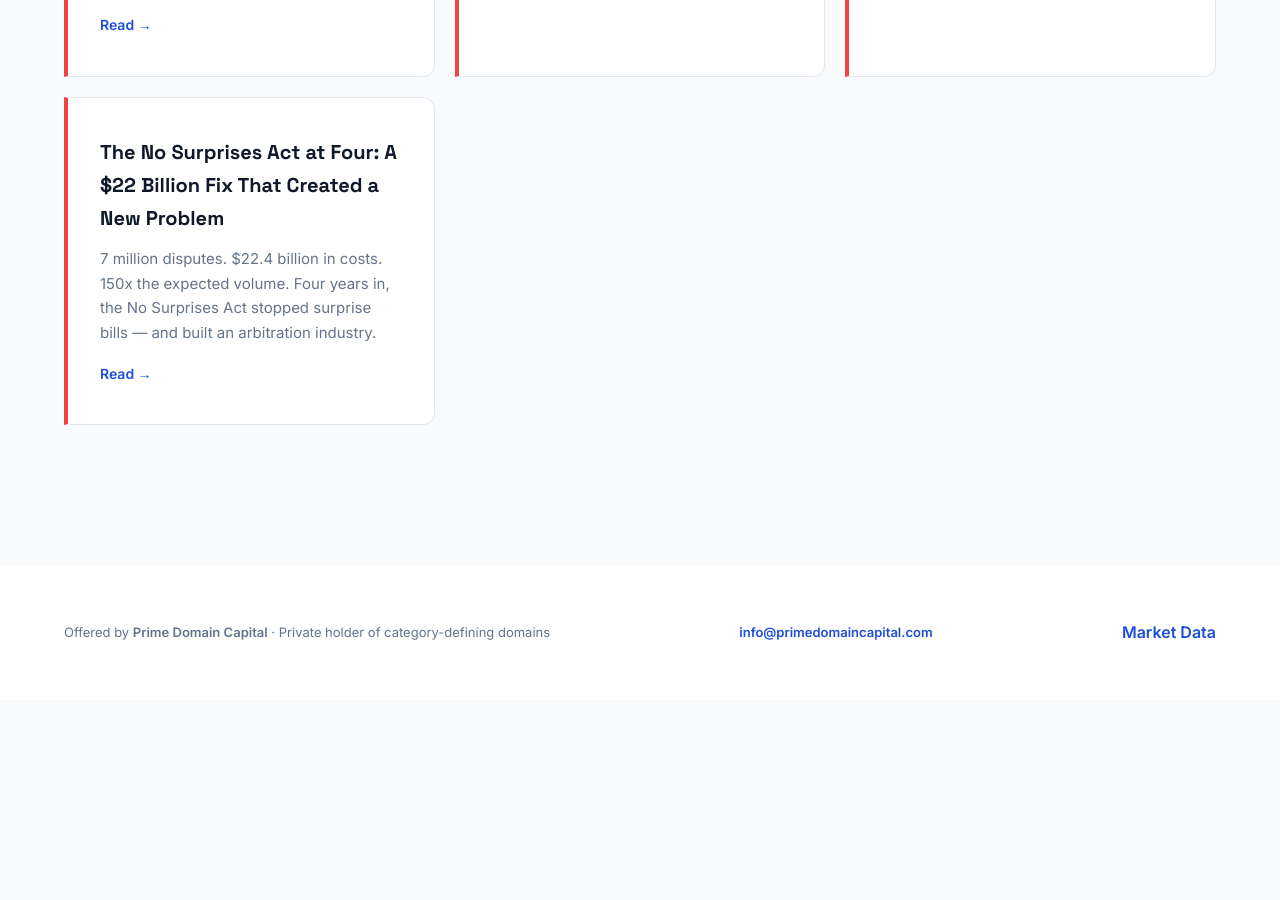
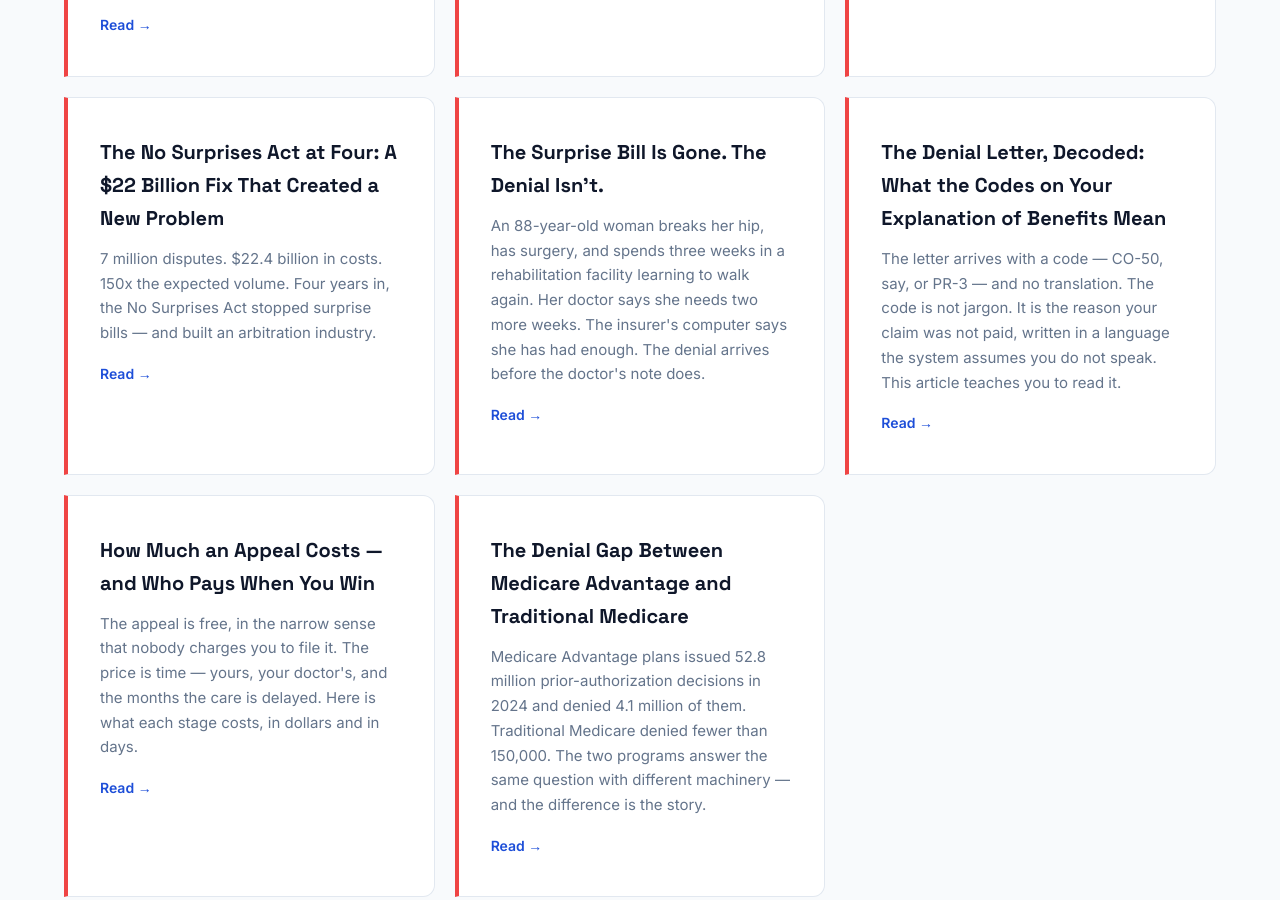
Before and after one commit to primedomaincapital/healthinsurancedenial, a plain HTML site: page index.html in a window 1280 px wide. Shown: the part 4739-5639 px from the top of the page. Before the commit the page ends 5439 px from the top, so only its background shows below. Drawn offline with Linux system fonts and the light colour scheme.

Commit message:
Add homepage cards for insights 5-8
Added new articles related to health insurance denials, including insights on appeals, prior authorizations, and Medicare Advantage vs. Traditional Medicare.

```diff
--- a/index.html
+++ b/index.html
@@ -160,6 +160,10 @@ footer a{color:var(--blue);text-decoration:none;font-weight:600}
 <div class="card reveal"><h3>Your Claim Was Denied: The Appeals Playbook</h3><p>You have 180 days, and a third of internal appeals get overturned. The documentation discipline that wins appeals — and when to bring in help.</p><a class="read" href="insights/article2.html">Read →</a></div>
 <div class="card reveal"><h3>Prior Authorization Denials: The Fastest-Growing Problem in Healthcare</h3><p>Thirty-nine prior authorizations per physician per week, thirteen hours of paperwork, denials overturned at 67% on appeal. What the CMS-0057-F rule changes in 2026.</p><a class="read" href="insights/article3.html">Read →</a></div>
 <div class="card reveal"><h3>The No Surprises Act at Four: A $22 Billion Fix That Created a New Problem</h3><p>7 million disputes. $22.4 billion in costs. 150x the expected volume. Four years in, the No Surprises Act stopped surprise bills — and built an arbitration industry.</p><a class="read" href="insights/article4.html">Read →</a></div>
+<div class="card reveal"><h3>The Surprise Bill Is Gone. The Denial Isn't.</h3><p>An 88-year-old woman breaks her hip, has surgery, and spends three weeks in a rehabilitation facility learning to walk again. Her doctor says she needs two more weeks. The insurer's computer says she has had enough. The denial arrives before the doctor's note does.</p><a class="read" href="insights/article5.html">Read →</a></div>
+<div class="card reveal"><h3>The Denial Letter, Decoded: What the Codes on Your Explanation of Benefits Mean</h3><p>The letter arrives with a code — CO-50, say, or PR-3 — and no translation. The code is not jargon. It is the reason your claim was not paid, written in a language the system assumes you do not speak. This article teaches you to read it.</p><a class="read" href="insights/article6.html">Read →</a></div>
+<div class="card reveal"><h3>How Much an Appeal Costs — and Who Pays When You Win</h3><p>The appeal is free, in the narrow sense that nobody charges you to file it. The price is time — yours, your doctor's, and the months the care is delayed. Here is what each stage costs, in dollars and in days.</p><a class="read" href="insights/article7.html">Read →</a></div>
+<div class="card reveal"><h3>The Denial Gap Between Medicare Advantage and Traditional Medicare</h3><p>Medicare Advantage plans issued 52.8 million prior-authorization decisions in 2024 and denied 4.1 million of them. Traditional Medicare denied fewer than 150,000. The two programs answer the same question with different machinery — and the difference is the story.</p><a class="read" href="insights/article8.html">Read →</a></div>
 </div>
 </div></section>
 
```
